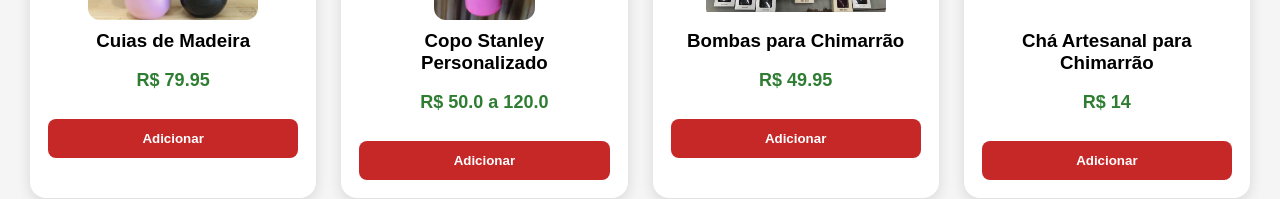
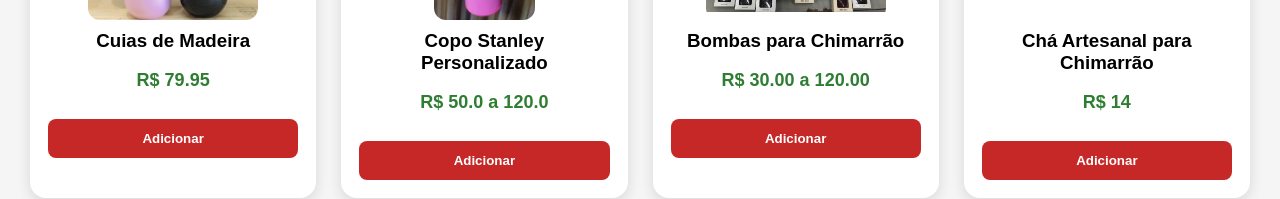
Before and after one commit to giovanpereguda7983-hub/ps-charme-sabor, a React (Vite) app in the folder ps-charme-sabor/: page / in a window 1280 px wide. Shown: the part 468-667 px from the top of the page. Built offline with nearby package versions, Linux system fonts and the light colour scheme.

Commit message:
preco bombas

```diff
--- a/ps-charme-sabor/src/data/products.js
+++ b/ps-charme-sabor/src/data/products.js
@@ -44,7 +44,7 @@ export const products = [
    {
     id: 3,
     name: "Bombas para Chimarrão",
-    price: 49.95,
+    price: "30.00 a 120.00",
     images: [
       "/images/bombas1.jpeg",
       "/images/bombas2.jpeg",
```
